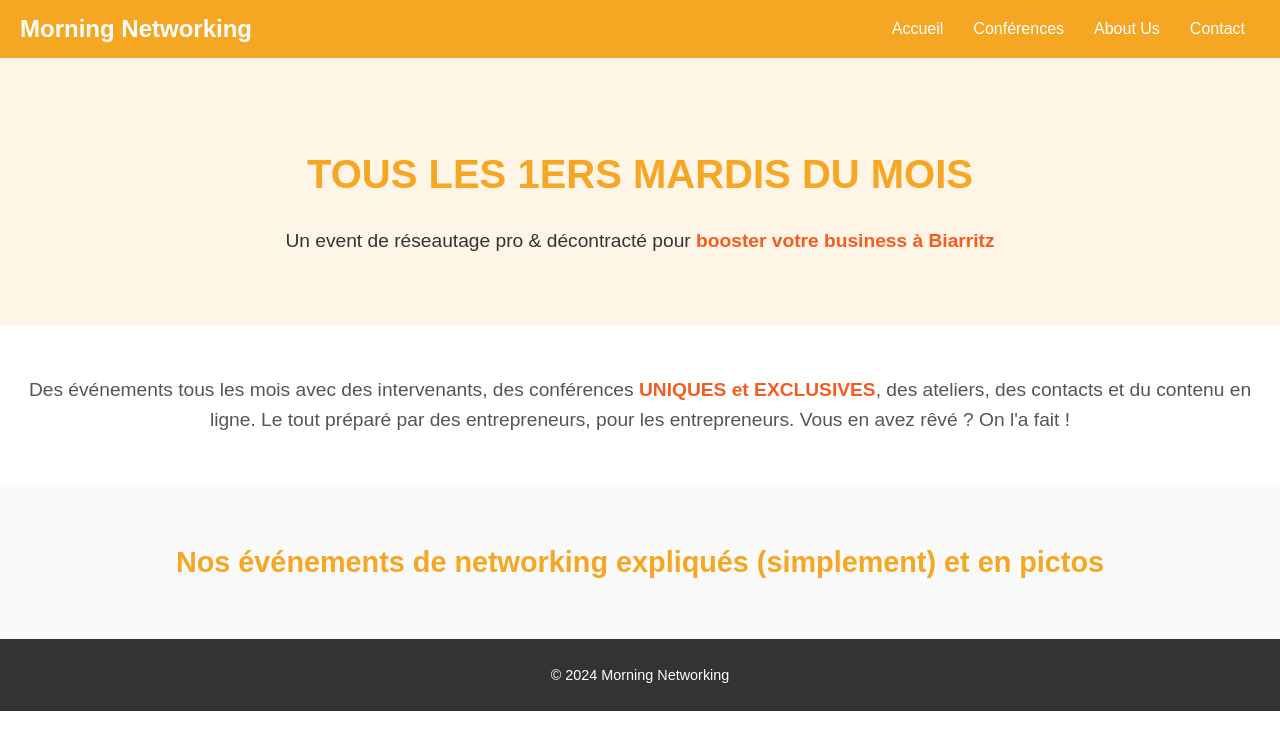
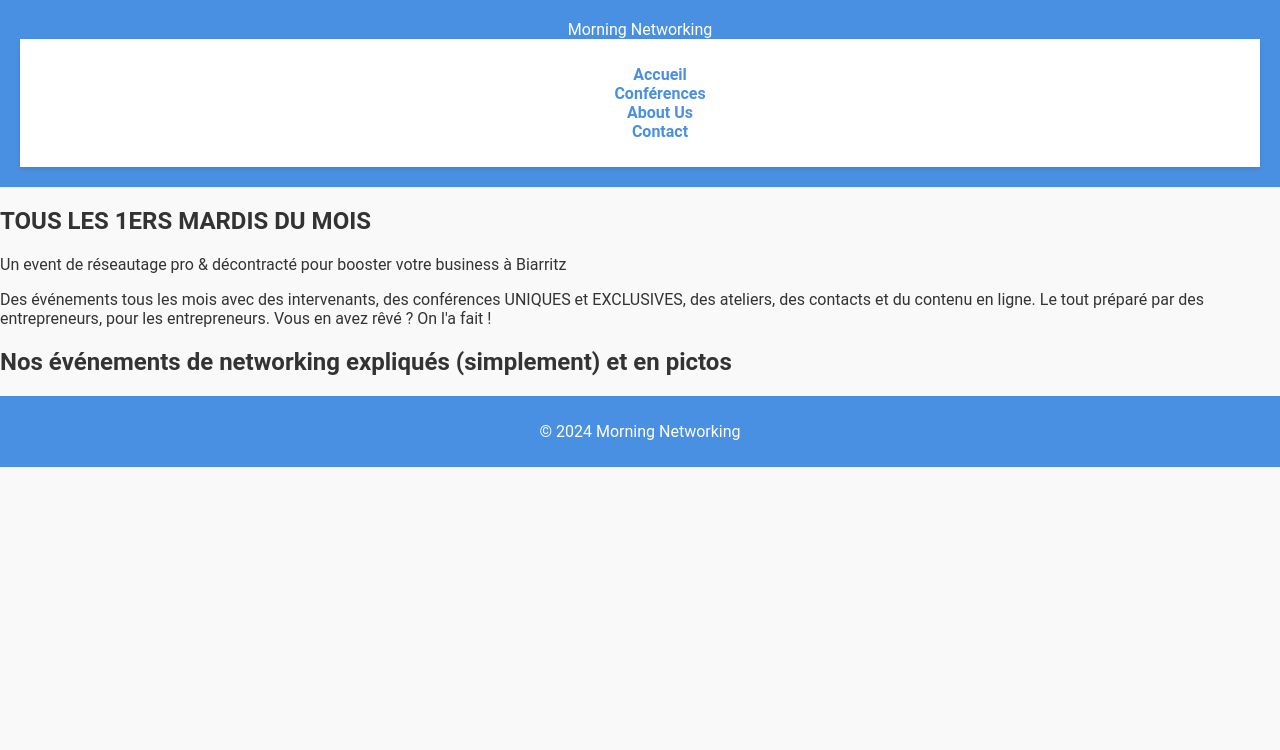
Before and after one commit to TheReminder/Evening_Network-rep, a plain HTML site: page index.html in a window 1280 px wide. Drawn offline with Linux system fonts and the light colour scheme.

Commit message:
Update style.css
New Update

```diff
--- a/style.css
+++ b/style.css
@@ -1,97 +1,84 @@
-/* RESET */
 body {
-    margin: 0;
-    font-family: Arial, sans-serif;
-    line-height: 1.6;
+  font-family: 'Roboto', sans-serif;
+  margin: 0;
+  padding: 0;
+  box-sizing: border-box;
+  background-color: #f9f9f9;
+  color: #333;
 }
 
-/* NAVBAR */
-.navbar {
-    display: flex;
-    justify-content: space-between;
-    align-items: center;
-    background-color: #f5a623;
-    padding: 10px 20px;
-    color: white;
+header {
+  text-align: center;
+  padding: 20px;
+  background: #4a90e2;
+  color: white;
 }
 
-.navbar .logo {
-    font-size: 1.5em;
-    font-weight: bold;
+header h1 {
+  margin: 0;
 }
 
-.navbar ul {
-    list-style: none;
-    margin: 0;
-    padding: 0;
-    display: flex;
+nav {
+  display: flex;
+  justify-content: center;
+  gap: 15px;
+  padding: 10px;
+  background: #ffffff;
+  box-shadow: 0px 2px 5px rgba(0, 0, 0, 0.1);
 }
 
-.navbar li {
-    margin: 0 15px;
+nav a {
+  text-decoration: none;
+  color: #4a90e2;
+  font-weight: bold;
+  padding: 5px 10px;
+  border-radius: 5px;
+  transition: background-color 0.3s;
 }
 
-.navbar a {
-    color: white;
-    text-decoration: none;
-    font-size: 1em;
+nav a:hover {
+  background-color: #4a90e2;
+  color: white;
 }
 
-/* HERO SECTION */
-#hero {
-    text-align: center;
-    padding: 50px 20px;
-    background-color: #fff5e6;
+.container {
+  padding: 20px;
 }
 
-#hero h1 {
-    font-size: 2.5em;
-    margin-bottom: 20px;
-    color: #f5a623;
-    text-transform: uppercase;
+.section {
+  margin-bottom: 40px;
 }
 
-#hero p {
-    font-size: 1.2em;
-    color: #333;
+.section h2 {
+  margin-bottom: 20px;
+  color: #4a90e2;
 }
 
-#hero .highlight {
-    font-weight: bold;
-    color: #f45d22;
+.pictograms {
+  display: flex;
+  gap: 20px;
+  justify-content: space-around;
 }
 
-/* DESCRIPTION SECTION */
-#description {
-    padding: 30px 20px;
-    text-align: center;
-    background-color: #fff;
-    font-size: 1.2em;
-    color: #555;
+.pictogram {
+  text-align: center;
 }
 
-#description .highlight {
-    color: #f45d22;
-    font-weight: bold;
+.pictogram img {
+  width: 80px;
 }
 
-/* DETAILS SECTION */
-#details {
-    padding: 30px 20px;
-    background-color: #fafafa;
-    text-align: center;
+footer {
+  text-align: center;
+  padding: 10px;
+  background: #4a90e2;
+  color: white;
 }
 
-#details h2 {
-    font-size: 1.8em;
-    color: #f5a623;
+.smooth-transition {
+  transition: all 0.3s ease-in-out;
 }
 
-/* FOOTER */
-footer {
-    text-align: center;
-    padding: 10px 20px;
-    background-color: #333;
-    color: white;
-    font-size: 0.9em;
+.smooth-transition:hover {
+  transform: scale(1.05);
 }
```
